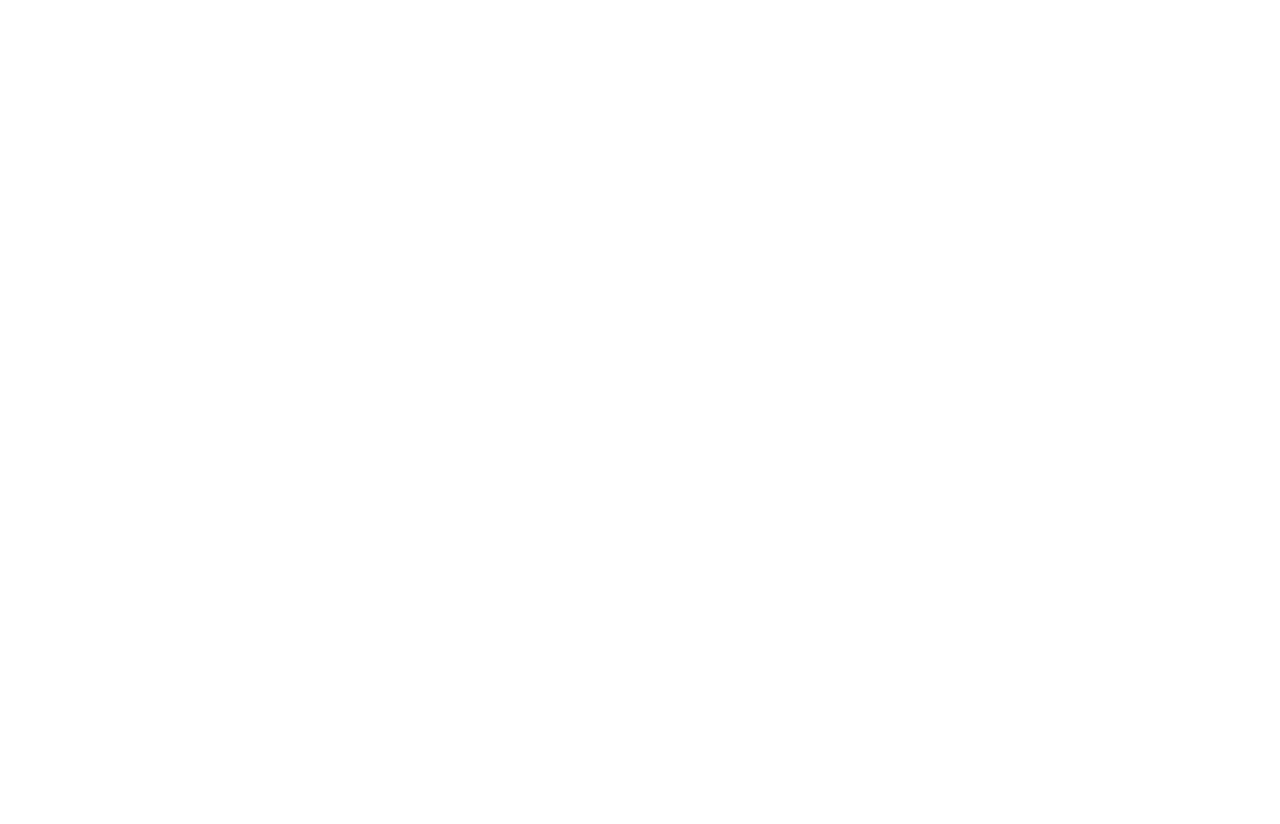
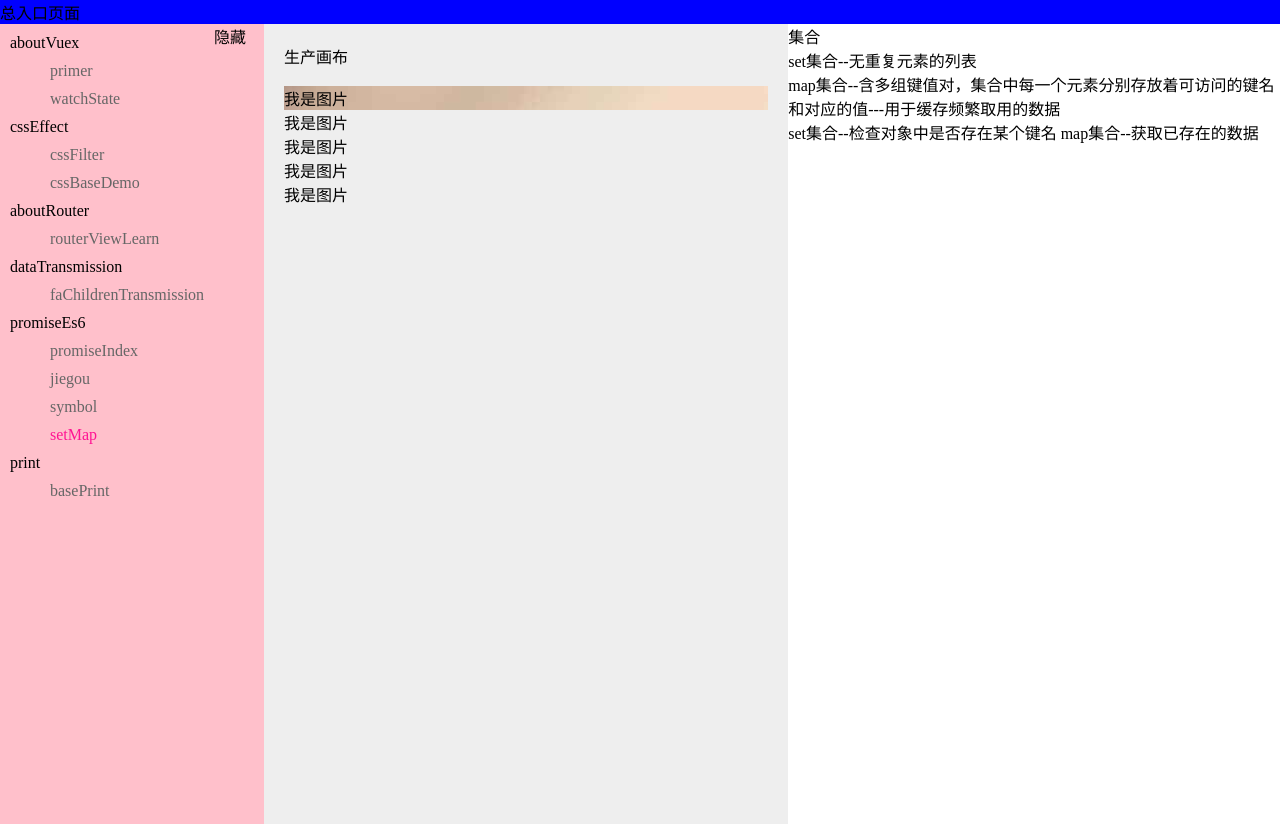
Before and after one commit to xiyanjo/workReview, a Vue app: page /index/promiseEs6/setMap in a window 1280 px wide. Before the commit the page ends 800 px from the top, so only its background shows below. Built offline with nearby package versions, Linux system fonts and the light colour scheme.

Commit message:
'setMap'

```diff
--- a/src/components/common/leftMenu/index.vue
+++ b/src/components/common/leftMenu/index.vue
@@ -90,6 +90,10 @@
               name:'symbol',
               path:'/index/promiseEs6/symbol',
             },
+            {
+              name:'setMap',
+              path:'/index/promiseEs6/setMap',
+            },
             ]
           },
         {
--- /dev/null
+++ b/src/components/promiseEs6/setMap.vue
@@ -0,0 +1,83 @@
+<template>
+ <div>
+     <div>集合</div>
+     <div>set集合--无重复元素的列表</div>
+     <div>map集合--含多组键值对，集合中每一个元素分别存放着可访问的键名和对应的值---用于缓存频繁取用的数据</div>
+     <div>set集合--检查对象中是否存在某个键名   map集合--获取已存在的数据</div>
+
+
+
+
+ </div>
+</template>
+
+<script>
+ export default {
+   data () {
+     return {
+
+     }
+   },
+   components: {},
+   methods:{
+      /**
+       * es5 set及map
+       * 会对键名进行字符串的转换，容易有误差
+       * 检测是否存在时容易有误差
+       *
+       * in 运算符---判断属性在对象中是否存在，也会判断原型
+       */
+      es5Set(){
+          var set = Object.create(null);
+          set.foo = true;
+          if(set.foo){
+            //   要执行的代码
+          }
+      },
+      es5Map(){
+          var map = Object.create(null);
+          map.foo = 'bar';
+          var val = map.foo;//获取已存值
+          console.log(val);
+      },
+      /**
+       * es6 set 及 map
+       * set 集合不会对属性进行强制转换
+       * Object.is() ----检测两个值是否一致
+       * set 传入数组自动去重，JSON解构转换为set集合
+       * Set 构造函数通过 迭代器 从参数中提取值
+       * 参数：所有可迭代对象
+       * 检查是否存在某个值---has()
+       * delete()--移除某个元素
+       * clear()---移除所有集合元素
+       * forEach() 参数--index,与第一个参数一样的值，set本身 （其他与数组的forEach相同）
+       */
+      es6Set(){
+          let set = new Set(),key1={},key2={};
+          set.add(5);
+          set.add('5');
+          set.add(key1);
+          set.add(key2);
+          set.add(5);//传入相同值会被忽略
+          console.log('set',set.size);
+
+          let setArr = new Set([1,2,3,2,2,2]);
+          console.log('setArr',setArr.size);
+          console.log( setArr.has(4));
+          setArr.forEach((index,ind,set)=>{
+              console.log(index,ind,set);
+          })
+        //   setArr.delete(3);
+        //   setArr.clear();
+
+      }
+   },
+   mounted(){
+      this.es6Set();
+   }
+ }
+</script>
+
+<style>
+
+</style>
--- a/src/router.js
+++ b/src/router.js
@@ -20,6 +20,7 @@
 const promiseIndex=()=>import('@/components/promiseEs6/index')
 const jiegou=()=>import('@/components/promiseEs6/jiegou')
 const symbol=()=>import('@/components/promiseEs6/Symbol')
+const setMap=()=>import('@/components/promiseEs6/setMap')
 
 const basePrint=()=>import('@/components/print/basePrint')
 
@@ -93,6 +94,12 @@
                 children:[]
             },
             {
+                name:'setMap',
+                path:'/index/promiseEs6/setMap',
+                component:setMap,
+                children:[]
+            },
+            {
                 name:'basePrint',
                 path:'/index/print/basePrint',
                 component:basePrint,
```
